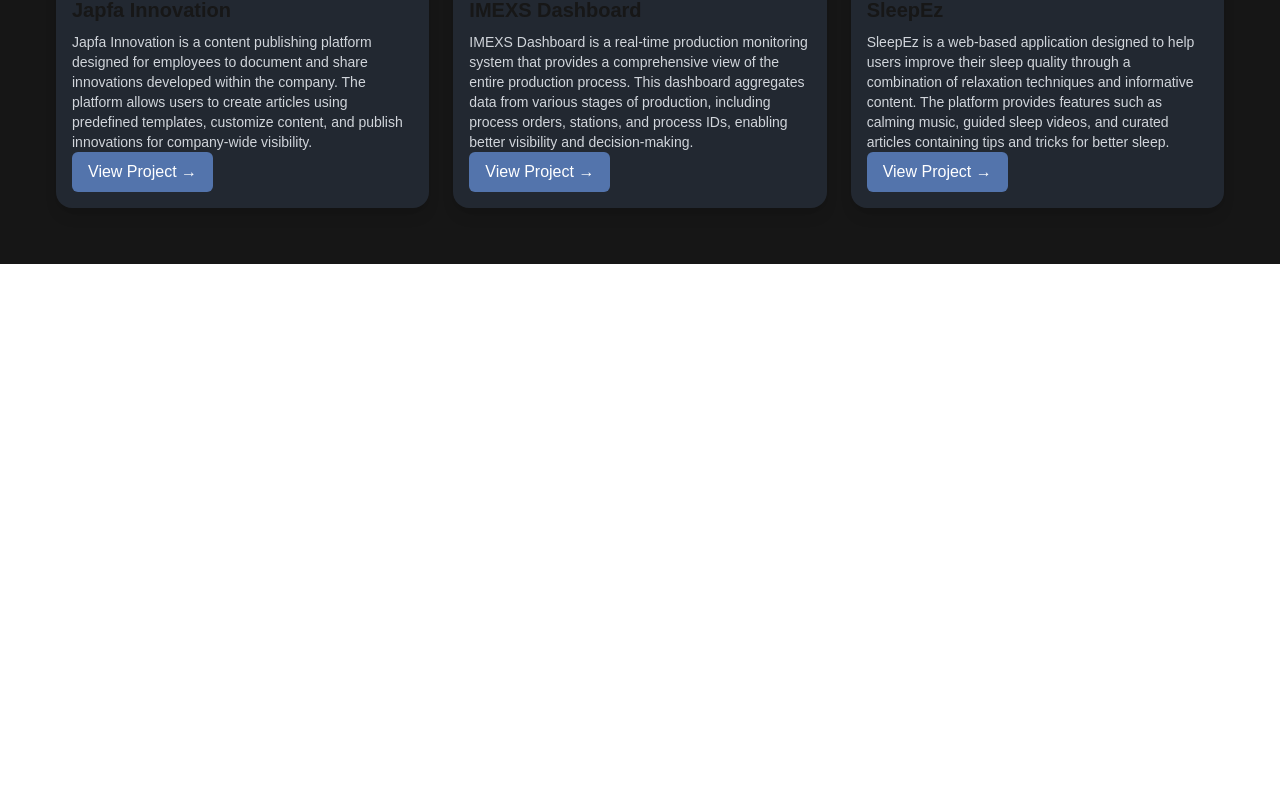
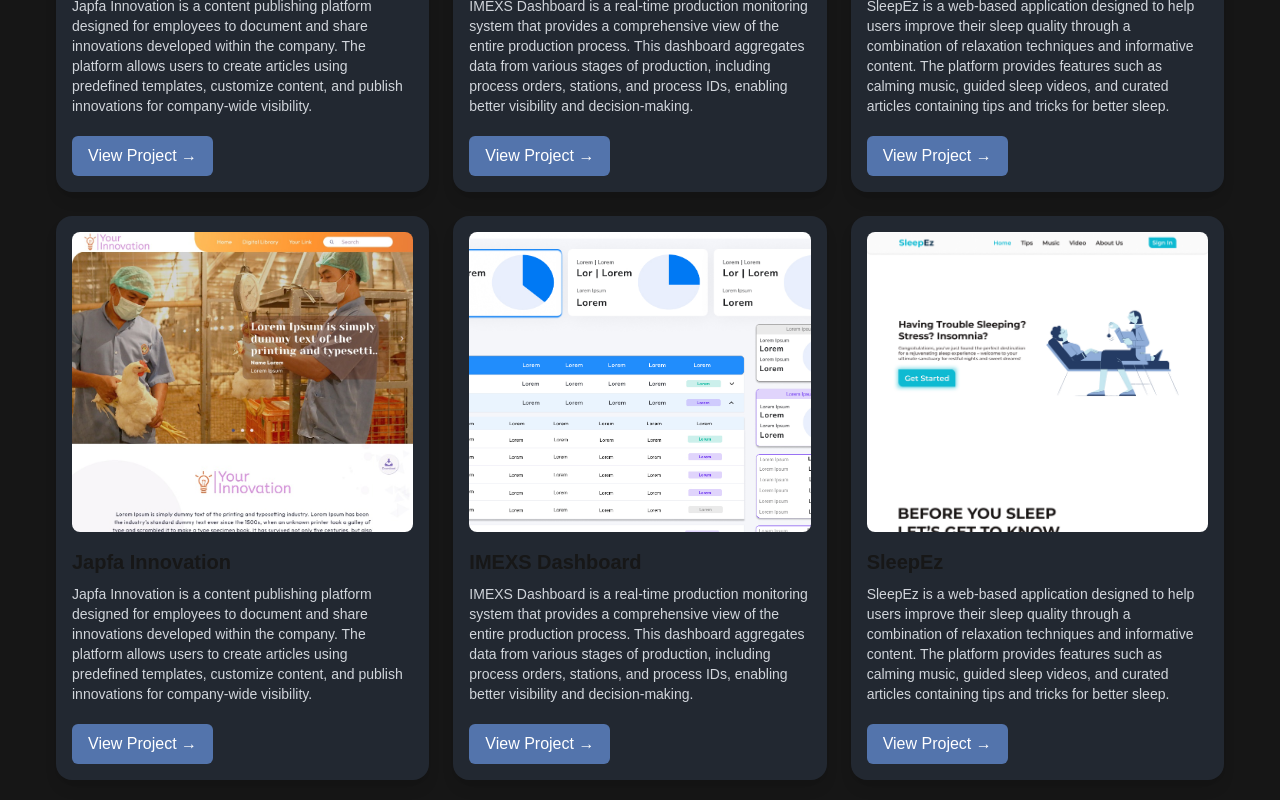
Before and after one commit to pavellsan8/pavel-portfolio, a Next.js app: page /pavel-projects in a window 1280 px wide. Shown: the part 460-1260 px from the top of the page. Before the commit the page ends 800 px from the top, so only its background shows below. Built offline with nearby package versions, Linux system fonts and the light colour scheme.

Commit message:
Perbaikin data, setup template

```diff
--- a/src/components/project_card.tsx
+++ b/src/components/project_card.tsx
@@ -40,7 +40,7 @@
       <h3 className="text-xl font-semibold mt-4">{title}</h3>
       <p className="text-gray-300 text-sm mt-2">{description}</p>
       {/* <Link href={`/pavel-projects/${id}`} className="inline-block mt-3"> */}
-        <button className="bg-custom-color_5 text-white px-4 py-2 rounded-md hover:bg-custom-color_4 hover:shadow-lg transition duration-300">
+        <button className="bg-custom-color_5 text-white px-4 py-2 rounded-md hover:bg-custom-color_4 hover:shadow-lg transition duration-300 mt-5">
           View Project →
         </button>
       {/* </Link> */}
--- a/src/data/homepage.js
+++ b/src/data/homepage.js
@@ -97,4 +97,25 @@
     image: "/images/project/project_3/sleep_ez_1.jpg",
     link: "https://example.com/project3",
   },
+  {
+    id: 4,
+    title: "Japfa Innovation",
+    description: "Japfa Innovation is a content publishing platform designed for employees to document and share innovations developed within the company. The platform allows users to create articles using predefined templates, customize content, and publish innovations for company-wide visibility.",
+    image: "/images/project/project_1/japfa_inno_1.jpg",
+    link: "https://example.com/project1",
+  },
+  {
+    id: 5,
+    title: "IMEXS Dashboard",
+    description: "IMEXS Dashboard is a real-time production monitoring system that provides a comprehensive view of the entire production process. This dashboard aggregates data from various stages of production, including process orders, stations, and process IDs, enabling better visibility and decision-making.",
+    image: "/images/project/project_2/mes_report_1.jpg",
+    link: "https://example.com/project2",
+  },
+  {
+    id: 6,
+    title: "SleepEz",
+    description: "SleepEz is a web-based application designed to help users improve their sleep quality through a combination of relaxation techniques and informative content. The platform provides features such as calming music, guided sleep videos, and curated articles containing tips and tricks for better sleep.",
+    image: "/images/project/project_3/sleep_ez_1.jpg",
+    link: "https://example.com/project3",
+  },
 ];
--- a/src/pages/pavel-projects.tsx
+++ b/src/pages/pavel-projects.tsx
@@ -5,7 +5,7 @@
 
 export default function ProjectPage() {
   return (
-    <section className="bg-custom-color_1 px-6 py-14 md:px-14">
+    <section className="bg-custom-color_1 px-6 py-5 md:px-14">
       <h1 className="text-3xl font-bold text-white my-4">All Projects</h1>
       <div className="grid grid-cols-1 sm:grid-cols-2 lg:grid-cols-3 gap-6">
         {projectCard.map((project) => (
```
